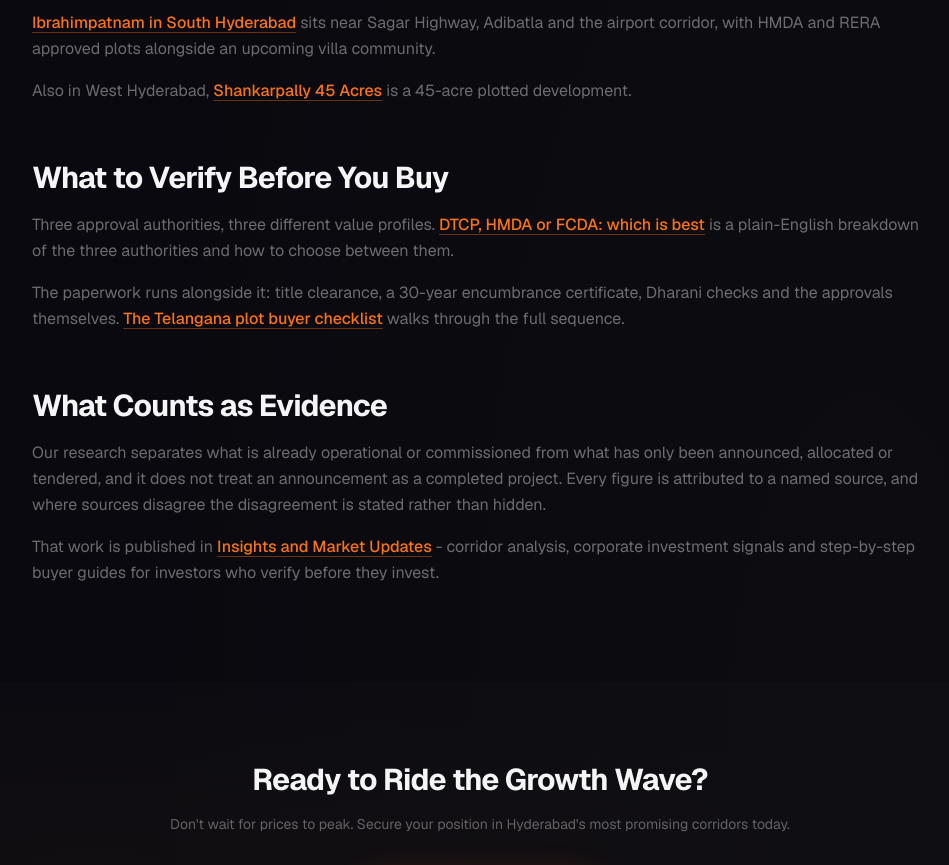
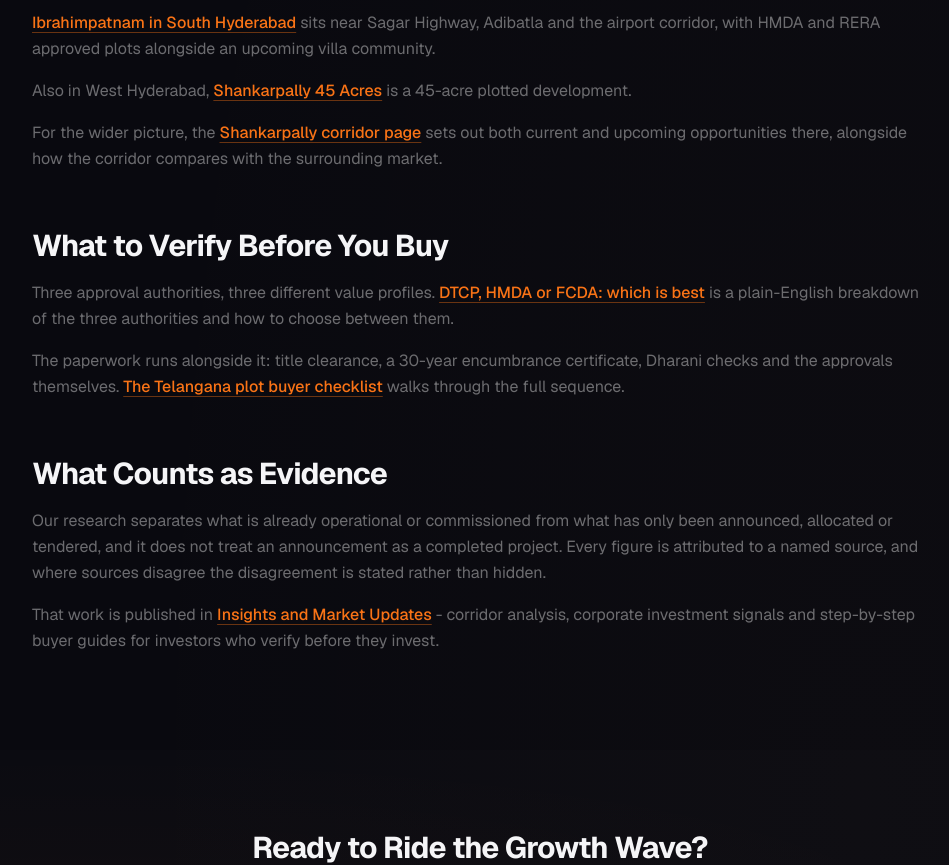
Before and after one commit to arjunrealty246-crm/arjun-realty, a Next.js app: page /why-hyderabad in a window 1280 px wide. Shown: the part 3200-4065 px from the top of the page, without its empty margins (160-1109 px from the left). Built offline with nearby package versions, Linux system fonts and the light colour scheme.

Commit message:
SEO: strengthen Arjun Realty internal link topology

```diff
--- a/src/app/projects/page.tsx
+++ b/src/app/projects/page.tsx
@@ -265,6 +265,7 @@
                 { label: "Ibrahimpatnam plots", href: "/ibrahimpatnam" },
                 { label: "Srisailam Highway plots", href: "/srisailam-highway-future-city" },
                 { label: "Plots near ORR", href: "/orr" },
+                { label: "Shankarpally plots", href: "/arjun-realty" },
               ].map((c) => (
                 <Link
                   key={c.href}
--- a/src/app/why-hyderabad/page.tsx
+++ b/src/app/why-hyderabad/page.tsx
@@ -172,6 +172,11 @@
                   "Also in West Hyderabad, [Shankarpally 45 Acres](/shankarpally-45-acres) is a 45-acre plotted development."
                 )}
               </p>
+              <p className="mt-4 text-white/40 text-sm sm:text-base leading-relaxed">
+                {renderInlineLinks(
+                  "For the wider picture, the [Shankarpally corridor page](/arjun-realty) sets out both current and upcoming opportunities there, alongside how the corridor compares with the surrounding market."
+                )}
+              </p>
             </ScrollReveal>
 
             <ScrollReveal className="mt-14">
--- a/src/components/showcase/Shankarpally45AcresPage.tsx
+++ b/src/components/showcase/Shankarpally45AcresPage.tsx
@@ -549,6 +549,16 @@
               25,000 sq. ft. luxury clubhouse, aggressive on-ground execution and direct connectivity to Gachibowli,
               Nanakramguda and Neopolis on the Golden Triangle of West Hyderabad.
             </p>
+            <p className="mt-3 text-white/40 text-sm sm:text-base leading-relaxed">
+              Comparing this layout with the rest of the corridor?{" "}
+              <Link
+                href="/arjun-realty"
+                className="text-primary hover:text-primary/80 font-medium transition-colors duration-300"
+              >
+                Shankarpally current and upcoming opportunities
+              </Link>{" "}
+              are set out side by side, including how the corridor compares with the surrounding market.
+            </p>
           </ScrollReveal>
 
           <div className="grid grid-cols-1 sm:grid-cols-2 lg:grid-cols-3 gap-5">
```
